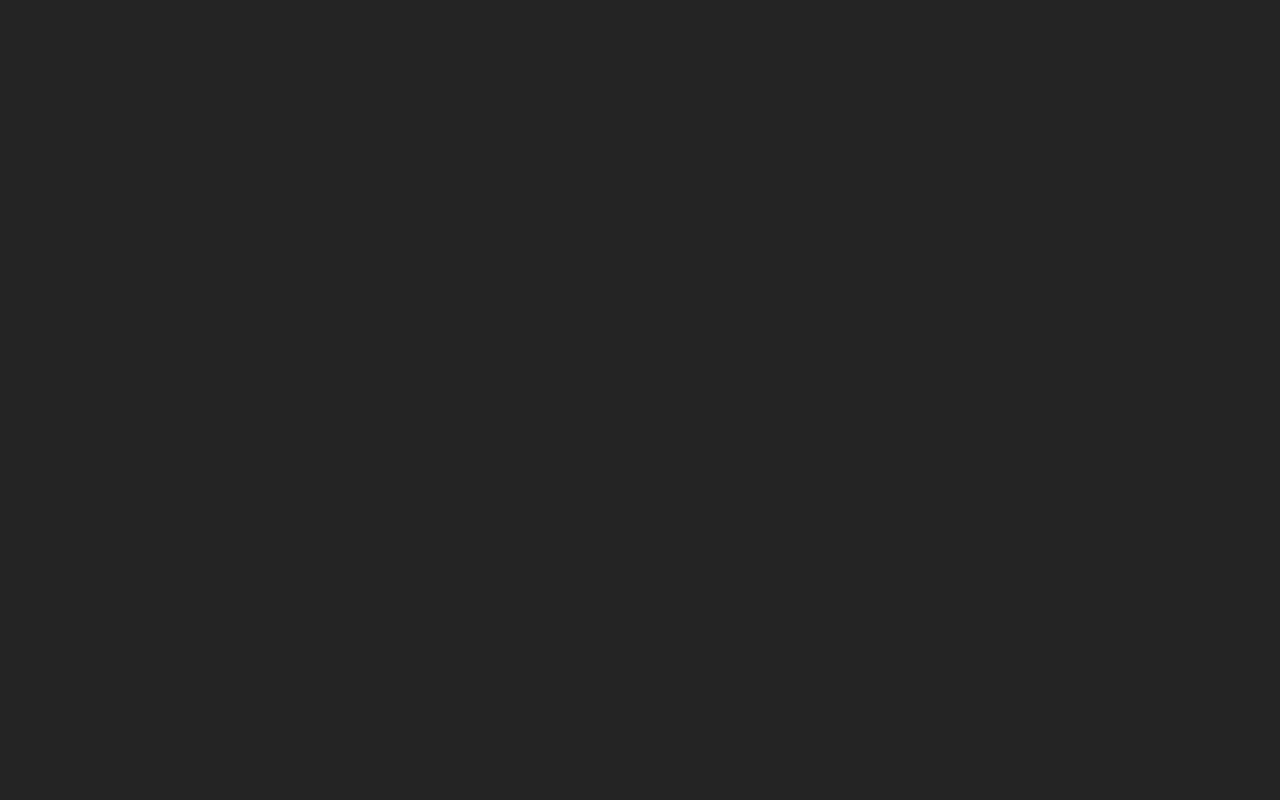
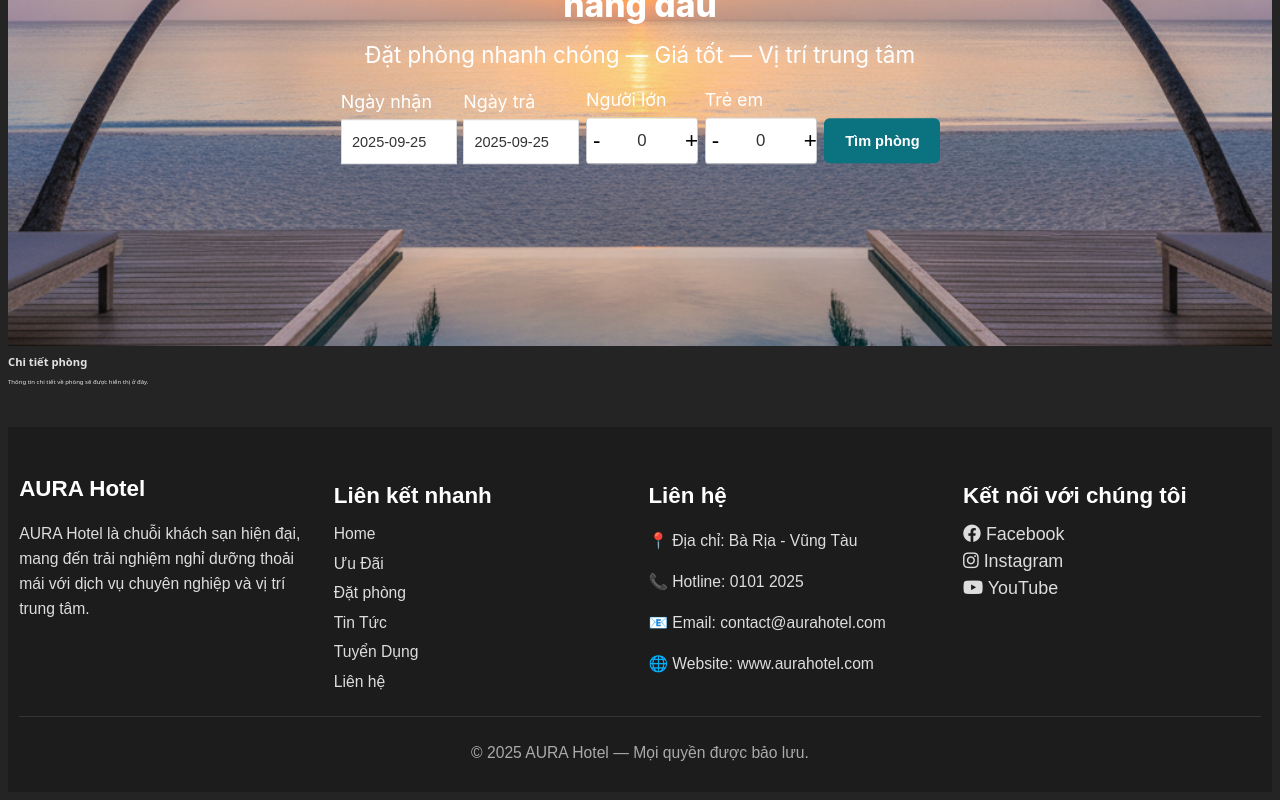
Before and after one commit to NguyenDaiQuoc/QuanLyKhachSan_Vue.js, a Vue app: page /room/2 in a window 1280 px wide. Before the commit this address had no page. Shown: the part 462-1262 px from the top of the page. Before the commit the page ends 800 px from the top, so only its background shows below. Built offline with nearby package versions, Linux system fonts and the light colour scheme.

Commit message:
not complete

```diff
--- a/css/main.css
+++ b/css/main.css
@@ -1,6 +1,6 @@
 /* ===== Base Setup ===== */
 html {
-  font-size: 62.5%; /* 1rem ≈ 10px */
+  font-size: 35%; /* 1rem ≈ 10px */
 }
 
 :root {
--- a/src/components/footer.vue
+++ b/src/components/footer.vue
@@ -19,8 +19,8 @@
       <h4>Liên kết nhanh</h4>
       <ul>
         <li><a href="#">Home</a></li>
-        <li><a href="#">Ưu Đãi</a></li>
-        <li><a href="#">Dịch Vụ</a></li>
+        <li><a href="/deal">Ưu Đãi</a></li>
+        <li><a href="/room">Đặt phòng</a></li>
         <li><a href="#">Tin Tức</a></li>
         <li><a href="#">Tuyển Dụng</a></li>
         <li><a href="#">Liên hệ</a></li>
--- /dev/null
+++ b/src/pages/rooms/Room_detail.vue
@@ -0,0 +1,7 @@
+<template>
+    <div class="room-detail">
+        <h1>Chi tiết phòng</h1>
+        <p>Thông tin chi tiết về phòng sẽ được hiển thị ở đây.</p>
+    </div>
+
+</template>
--- a/src/pages/rooms/Rooms.vue
+++ b/src/pages/rooms/Rooms.vue
@@ -11,11 +11,11 @@
               </div>
             </div>
             <div class="meta">
-              <h3>{{ hotel.city }}</h3>
+              <h3>{{ hotel.roomid }}</h3>
               <p>{{ hotel.short }}</p>
               <div class="foot">
                 <div class="hotel__price">Từ {{ hotel.price }}₫/đêm</div>
-                <a href="#" class="cta">Xem phòng</a>
+                <a href="/room/{{ hotel.id }}" class="cta">Xem phòng</a>
               </div>
             </div>
           </div>
@@ -26,11 +26,22 @@
     <script setup>
     import { ref, onMounted, onBeforeUnmount } from "vue"
 const hotels = ref([
-  { id: 1, img: "../../src/assets/images/view6.png", name: "A25 Hotel - Hà Nội", city: "Hà Nội", short: "Khách sạn trung tâm, gần phố cổ.", price: "450.000" },
-  { id: 2, img: "../../src/assets/images/view2.png", name: "A25 Hotel - Đà Nẵng", city: "Đà Nẵng", short: "Gần bãi biển, view đẹp.", price: "550.000" },
-  { id: 3, img: "../../src/assets/images/view3.png", name: "A25 Hotel - TP. HCM", city: "TP. HCM", short: "Tiện lợi, gần trung tâm thương mại.", price: "500.000" },
-  { id: 4, img: "../../src/assets/images/view4.png", name: "A25 Hotel - Nha Trang", city: "Nha Trang", short: "Vịnh biển, nhiều hoạt động.", price: "600.000" },
-  { id: 5, img: "../../src/assets/images/view5.png", name: "A25 Hotel - Huế", city: "Huế", short: "Văn hóa cổ kính, yên tĩnh.", price: "420.000" },
-  { id: 6, img: "../../src/assets/images/view6.png", name: "A25 Hotel - Cần Thơ", city: "Cần Thơ", short: "Gần chợ nổi, ẩm thực địa phương.", price: "390.000" },
+  { id: 1, img: "../../src/assets/images/view6.png", name: "Phòng A101", roomid: "101", short: "Khách sạn trung tâm, gần phố cổ.", price: "450.000" },
+  { id: 2, img: "../../src/assets/images/view2.png", name: "Phòng A102", roomid: "102", short: "Gần bãi biển, view đẹp.", price: "550.000" },
+  { id: 3, img: "../../src/assets/images/view3.png", name: "Phòng A103", roomid: "103", short: "Tiện lợi, gần trung tâm thương mại.", price: "500.000" },
+  { id: 4, img: "../../src/assets/images/view4.png", name: "Phòng A104", roomid: "104", short: "Vịnh biển, nhiều hoạt động.", price: "600.000" },
+  { id: 5, img: "../../src/assets/images/view5.png", name: "Phòng A105", roomid: "105", short: "Văn hóa cổ kính, yên tĩnh.", price: "420.000" },
+  { id: 6, img: "../../src/assets/images/view6.png", name: "Phòng A106", roomid: "106", short: "Gần chợ nổi, ẩm thực địa phương.", price: "390.000" },
+])
+const room = ref ([
+  { id: 1, img: "../../src/assets/images/room1.png", name: "Phòng Deluxe", desc: "Phòng rộng rãi với giường king-size, ban công nhìn ra thành phố.", price: "1.200.000" },
+  { id: 2, img: "../../src/assets/images/room2.png", name: "Phòng Superior", desc: "Phòng thoải mái với giường queen-size và tiện nghi hiện đại.", price: "900.000" },
+  { id: 3, img: "../../src/assets/images/room3.png", name: "Phòng Standard", desc: "Phòng ấm cúng với giường đôi và đầy đủ tiện nghi.", price: "700.000" },
+])
+
+const roooms = ref([
+  { id: 1, img: "../../src/assets/images/room1.png", name: "Phòng Deluxe", desc: "Phòng rộng rãi với giường king-size, ban công nhìn ra thành phố.", price: "1.200.000" },
+  { id: 2, img: "../../src/assets/images/room2.png", name: "Phòng Superior", desc: "Phòng thoải mái với giường queen-size và tiện nghi hiện đại.", price: "900.000" },
+  { id: 3, img: "../../src/assets/images/room3.png", name: "Phòng Standard", desc: "Phòng ấm cúng với giường đôi và đầy đủ tiện nghi.", price: "700.000" },
 ])
 </script>
--- a/src/router/routes.js
+++ b/src/router/routes.js
@@ -13,6 +13,7 @@ const routes = [
     children: [
       { path: '/room', name: 'room', component: room},
       { path:'/deal',name:'deal',component:deal },
+      { path:'/room/:id',name:'room-detail',component: () => import('../pages/rooms/Room_detail.vue')}
     ]
 
   },
```
